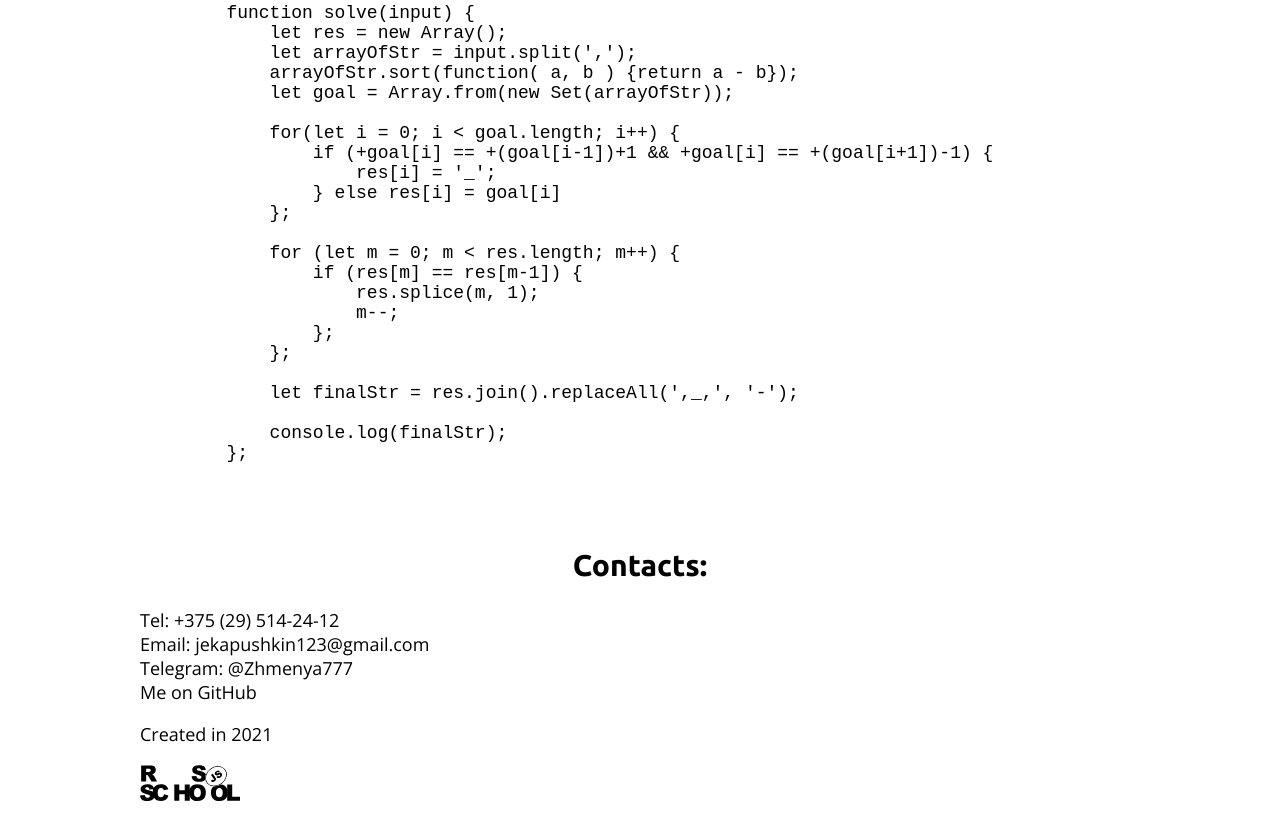
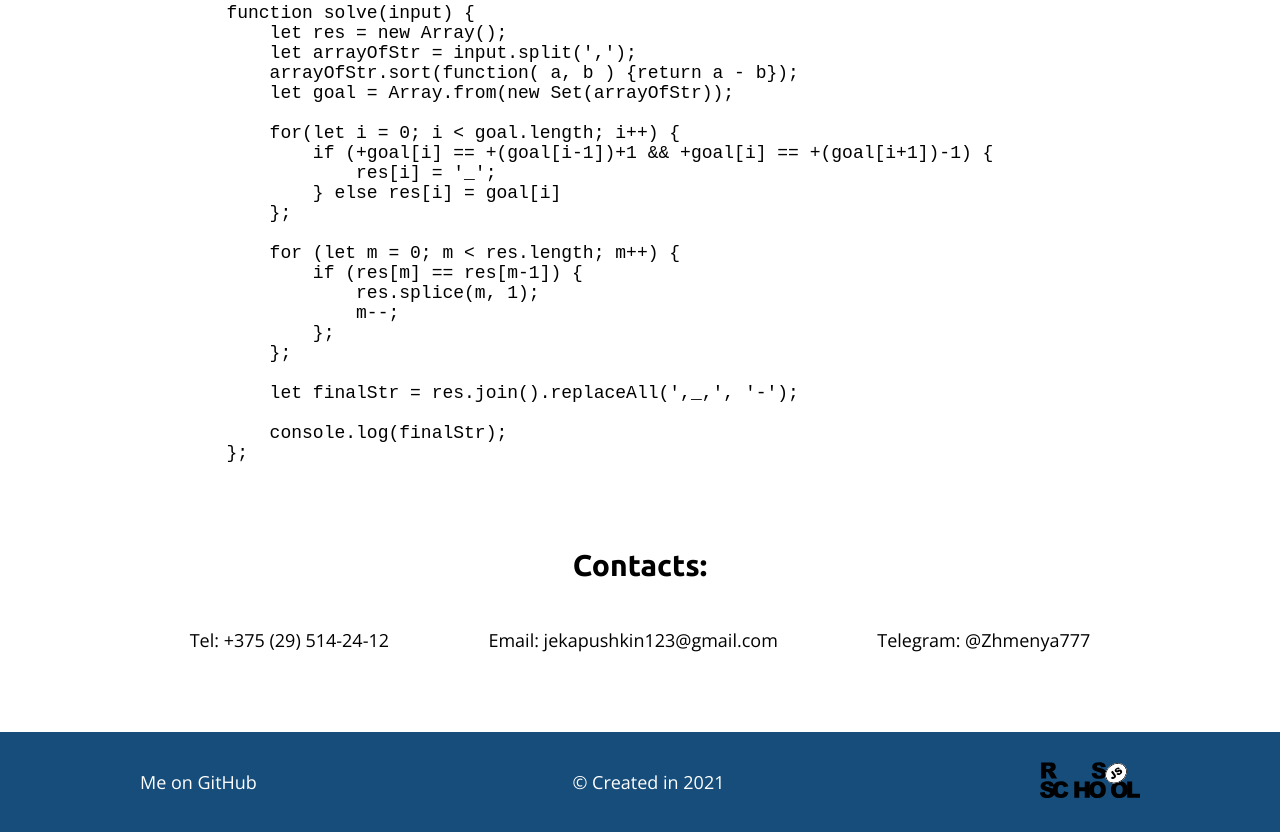
Before and after one commit to eugenepushkin/rsschool-cv-last, a plain HTML site: page index.html in a window 1280 px wide. Shown: the part 1302-2134 px from the top of the page. Before the commit the page ends 2108 px from the top, so only its background shows below. Drawn offline with nearby package versions, Linux system fonts and the light colour scheme.

Commit message:
fix: end

```diff
--- a/index.html
+++ b/index.html
@@ -139,15 +139,15 @@
     </main>
     <footer class="footer">
         <div class="container">
-            <section>
-                <a href="" class="github">
+            <section class="footer_section">
+                <a href="https://github.com/eugenepushkin" class="github">
                     Me on GitHub
                 </a>
                 <p class="created">
-                    Created in 2021
+                    © Created in 2021
                 </p>
                 <a href="https://rs.school/js/">
-                    <img src="img/rs_school_js.svg" alt="" class="rsschool">
+                    <img src="img/rs_school_js.svg" alt="RS SCHOOL" class="rsschool">
                 </a>
             </section>
         </div>
--- a/style.css
+++ b/style.css
@@ -179,10 +179,40 @@ li {
 .lang li:nth-child(3):hover {border-right: 10px solid #44009c;}
 
 .rsschool {
-    height: 10%;
-    width: 10%;
+    width: 100px;
+}
+
+.contacts {
+    padding-bottom: 80px;
+}
+
+.contacts h2 {
+    padding-bottom: 20px;
+}
+
+.contacts ul{
+    display: flex;
+    justify-content: space-around;
+}
+
+.footer_section {
+    color: white;
+    display: flex;
+    flex-direction: row;
+    justify-content: space-between;
+    align-items: center;
+}
+
+.footer_section a {
+    color: white;
+}
+
+.footer_section a:hover {
+    color: wheat;
 }
 
 .footer {
-
+    text-align: center;
+    padding: 20px 0;
+    background-color: #164d7a;
 }
```
